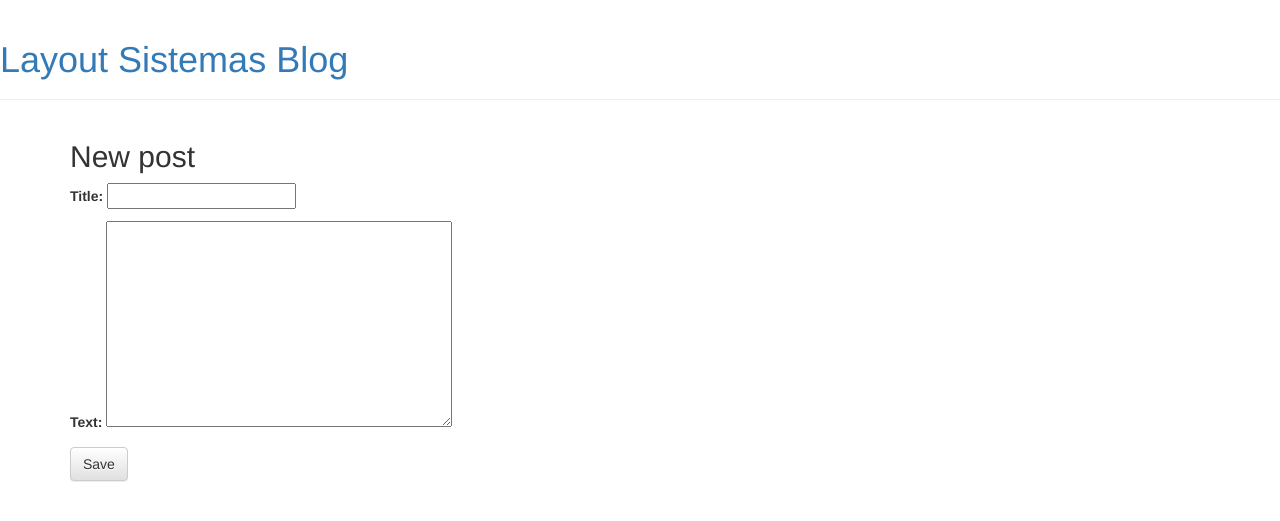
After one commit to rosilenemendes/my-first-blog, a Django app: page /post/new/ in a window 1280 px wide. The commit adds this page. Shown: the top 521 px of the page. Run offline with Django 3.2, Linux system fonts and the light colour scheme; some libraries are stand-ins or nearby versions.

Commit message:
Added views to create/edit blog post inside the site.

```diff
--- /dev/null
+++ b/blog/forms.py
@@ -0,0 +1,9 @@
+from django import forms
+
+from .models import Post
+
+class PostForm(forms.ModelForm):
+
+    class Meta:
+        model = Post
+        fields = ('title', 'text',)
--- a/blog/templates/blog/base.html
+++ b/blog/templates/blog/base.html
@@ -1,7 +1,7 @@
 {% load static %}
 <html>
     <head>
-        <title>Django Girls blog</title>
+        <title>Layou Sistemas Blog</title>
         <link rel="stylesheet" href="//maxcdn.bootstrapcdn.com/bootstrap/3.2.0/css/bootstrap.min.css">
         <link rel="stylesheet" href="//maxcdn.bootstrapcdn.com/bootstrap/3.2.0/css/bootstrap-theme.min.css">
         <link rel="stylesheet" href="{% static 'css/blog.css' %}">
@@ -9,6 +9,9 @@
     </head>
     <body>
         <div class="page-header">
+                {% if user.is_authenticated %}
+            <a href="{% url 'post_new' %}" class="top-menu"><span class="glyphicon glyphicon-plus"></span></a>
+                {% endif %}
             <h1><a href="/">Layout Sistemas Blog</a></h1>
         </div>
         <div class="content container">
--- a/blog/templates/blog/post_detail.html
+++ b/blog/templates/blog/post_detail.html
@@ -7,6 +7,7 @@
                 {{ post.published_date }}
             </div>
         {% endif %}
+        <a class="btn btn-default" href="{% url 'post_edit' pk=post.pk %}"><span class="glyphicon glyphicon-pencil"></span></a>
         <h2>{{ post.title }}</h2>
         <p>{{ post.text|linebreaksbr }}</p>
     </div>
--- /dev/null
+++ b/blog/templates/blog/post_edit.html
@@ -0,0 +1,9 @@
+{% extends 'blog/base.html' %}
+
+{% block content %}
+    <h2>New post</h2>
+    <form method="POST" class="post-form">{% csrf_token %}
+        {{ form.as_p }}
+        <button type="submit" class="save btn btn-default">Save</button>
+    </form>
+{% endblock %}
--- a/blog/urls.py
+++ b/blog/urls.py
@@ -4,4 +4,6 @@ from . import views
 urlpatterns = [
     path('', views.post_list, name='post_list'),
     path('post/<int:pk>/', views.post_detail, name='post_detail'),
+    path('post/new/', views.post_new, name='post_new'),
+    path('post/<int:pk>/edit/', views.post_edit, name='post_edit'),
 ]
--- a/blog/views.py
+++ b/blog/views.py
@@ -2,6 +2,9 @@ from django.shortcuts import render
 from django.shortcuts import render, get_object_or_404
 from .models import Post
 from django.utils import timezone
+from .forms import PostForm
+from django.shortcuts import redirect
+
 
 # Create your views here.
 
@@ -12,3 +15,20 @@ def post_list(request):
 def post_detail(request, pk):
     post = get_object_or_404(Post, pk=pk)
     return render(request, 'blog/post_detail.html', {'post': post})
+
+def post_new(request):
+    form = PostForm()
+    return render(request, 'blog/post_edit.html', {'form': form})
+
+def post_edit(request):
+     if request.method == "POST":
+         form = PostForm(request.POST)
+         if form.is_valid():
+             post = form.save(commit=False)
+             post.author = request.user
+             post.published_date = timezone.now()
+             post.save()
+             return redirect('post_list')
+     else:
+         form = PostForm()
+     return render(request, 'blog/post_edit.html', {'form': form})
```
Also changed, not shown: db.sqlite3.
